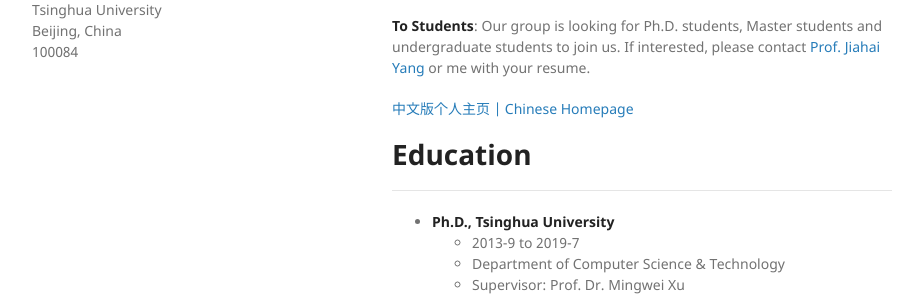
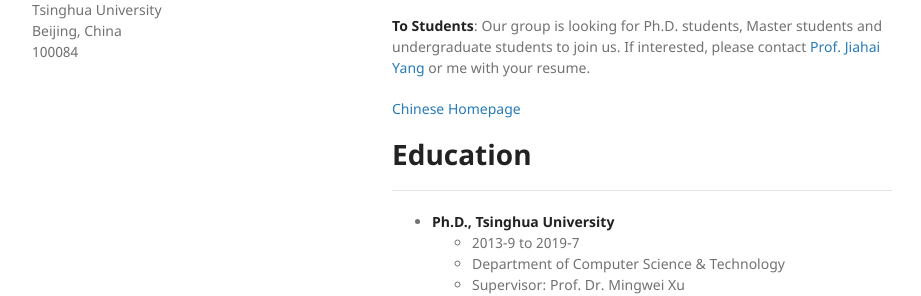
Before and after one commit to TsinghuaDong/tsinghuadong.github.io, a Jekyll site: the page built from index.md, in a window 1280 px wide and 900 px high. Shown: the part 448-744 px from the top of the window, without its empty margins (178-1099 px from the left). Built offline with Jekyll 4.4.1, drawn with Linux system fonts in a browser that asks for light colours; our own code applies the rules of GitHub Pages for plain Markdown files.

Commit message:
Again...

```diff
--- a/index.md
+++ b/index.md
@@ -14,7 +14,7 @@ My research interests include network management, network measurement and networ
 
 **To Students**: Our group is looking for Ph.D. students, Master students and undergraduate students to join us. If interested, please contact [Prof. Jiahai Yang](http://nmgroup.tsinghua.edu.cn/yjh/) or me with your resume.
 
-[中文版个人主页 \| Chinese Homepage](https://tsinghuadong.github.io/cn-tsinghuadong-personal-website/)
+[Chinese Homepage](https://tsinghuadong.github.io/cn-tsinghuadong-personal-website/)
 
 # Education
 
```
